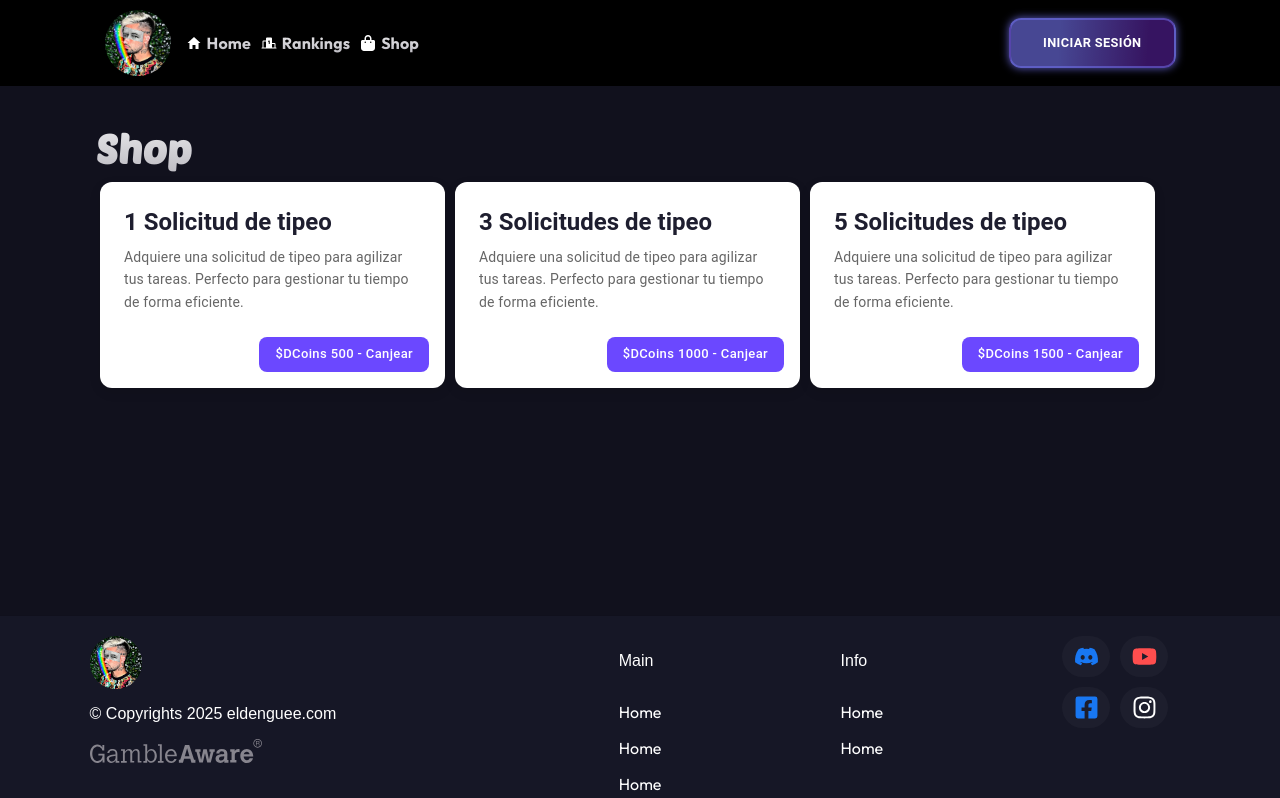
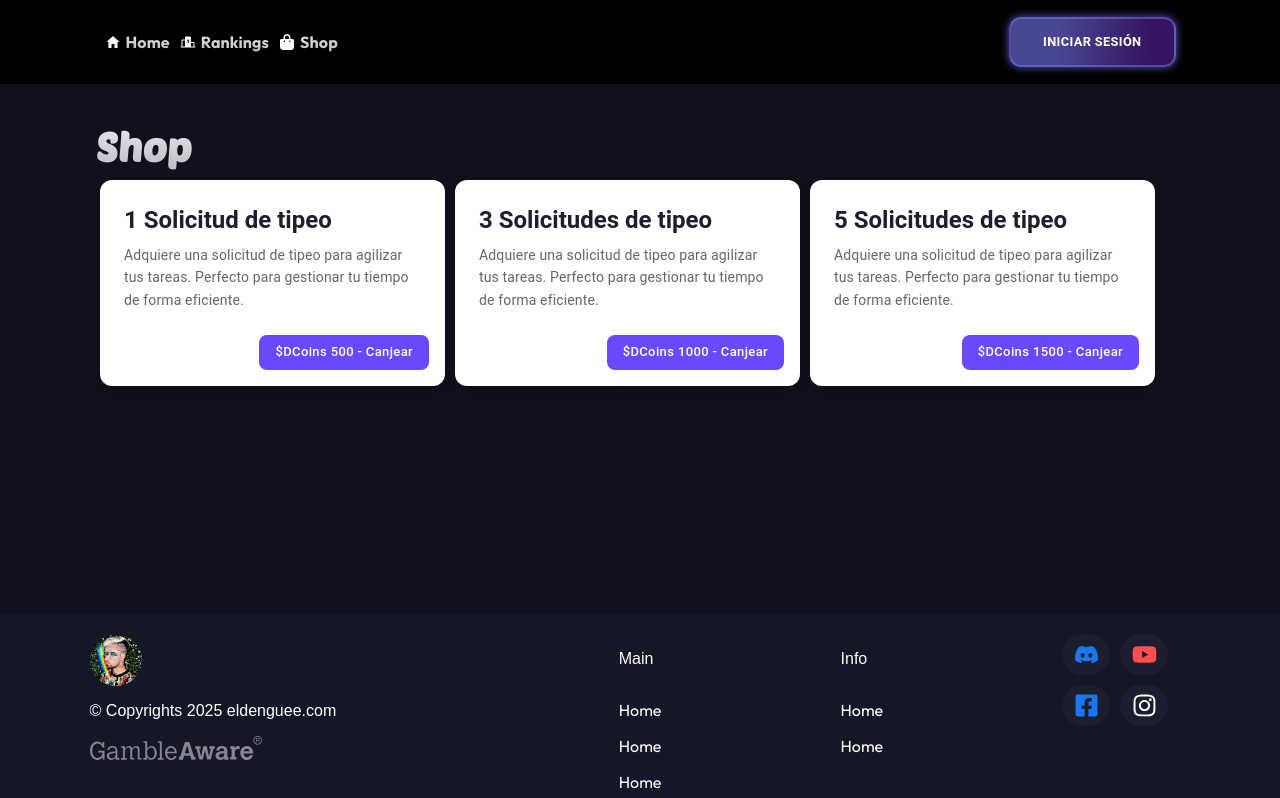
Before and after one commit to lucaslunaclaraso/linktree2, a React (Create React App) app: page /shop in a window 1280 px wide. Shown: the top 798 px of the page. Built offline with nearby package versions, Linux system fonts and the light colour scheme; no server answers.

Commit message:
solucion subida de img

```diff
--- a/src/Nlayout.jsx
+++ b/src/Nlayout.jsx
@@ -316,7 +316,7 @@ function Nlayout(props) {
                     <Grid style={{ display: 'flex', alignItems: 'center', gap: '15px' }}>
 
 
-                        <img src={logoDengue} style={{ borderRadius: '50%', width: isMobile ? '50%' : '15%' }} />
+                        {/* <img src={logoDengue} style={{ borderRadius: '50%', width: isMobile ? '50%' : '15%' }} /> */}
 
 
                         <Grid style={{ display: 'flex', alignItems: 'center', gap: '10px' }}>
--- a/src/Tipeo.jsx
+++ b/src/Tipeo.jsx
@@ -83,6 +83,8 @@ function Tipeo(props) {
         }
         return true;
     };
+
+
 
     const handleRequestTipeo = async () => {
         setLoading(true);
@@ -460,6 +462,10 @@ function Tipeo(props) {
                 return null;
         }
     };
+
+    const redirectHome = () => {
+        window.location.href = '/'
+    }
     return (
         <Nlayout>
             <Grid style={{ background: '#11111d', marginTop: props.isMobile ? '-30%' : '-10%', width: '100%' }}>
@@ -721,6 +727,7 @@ function Tipeo(props) {
                                                                 backgroundColor: '#0066d6',
                                                             },
                                                         }}
+                                                        onClick={redirectHome}
                                                     >
                                                         Listo
                                                     </Button>
```
